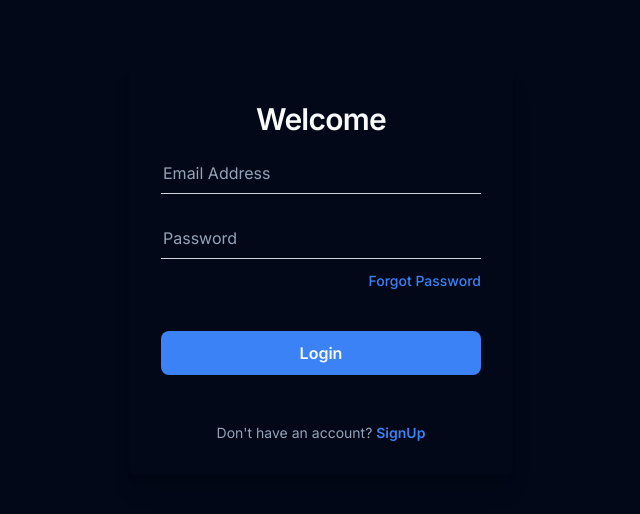
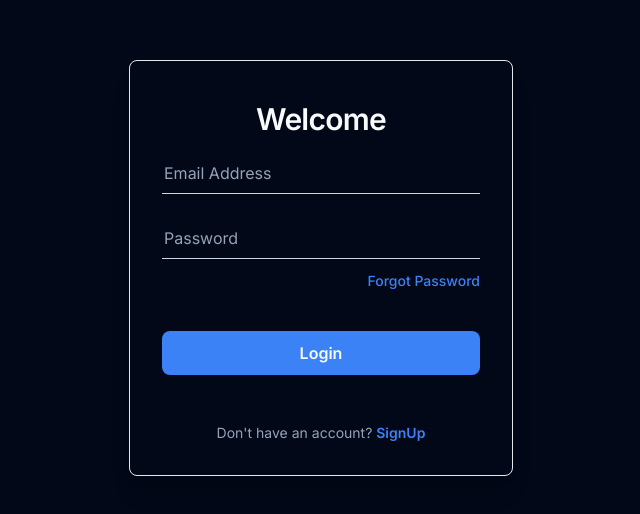
Before and after one commit to SadiqNaizam/mlo-a774-38dc, a React (Vite) app: page / in a window 1280 px wide. Shown: the part 132-646 px from the top of the page, without its empty margins (319-959 px from the left). Built offline with nearby package versions, Linux system fonts and the light colour scheme.

Commit message:
Updated code files: LoginCard.tsx

```diff
--- a/src/components/Login/LoginCard.tsx
+++ b/src/components/Login/LoginCard.tsx
@@ -22,7 +22,7 @@ const LoginCard: React.FC = () => {
     };
 
     return (
-        <Card className="w-96 border-none shadow-xl rounded-lg bg-card">
+        <Card className="w-96 border shadow-xl rounded-lg bg-card">
             <CardHeader className="pt-10 pb-6">
                 <CardTitle className="text-center text-3xl font-bold text-card-foreground">
                     Welcome
```
